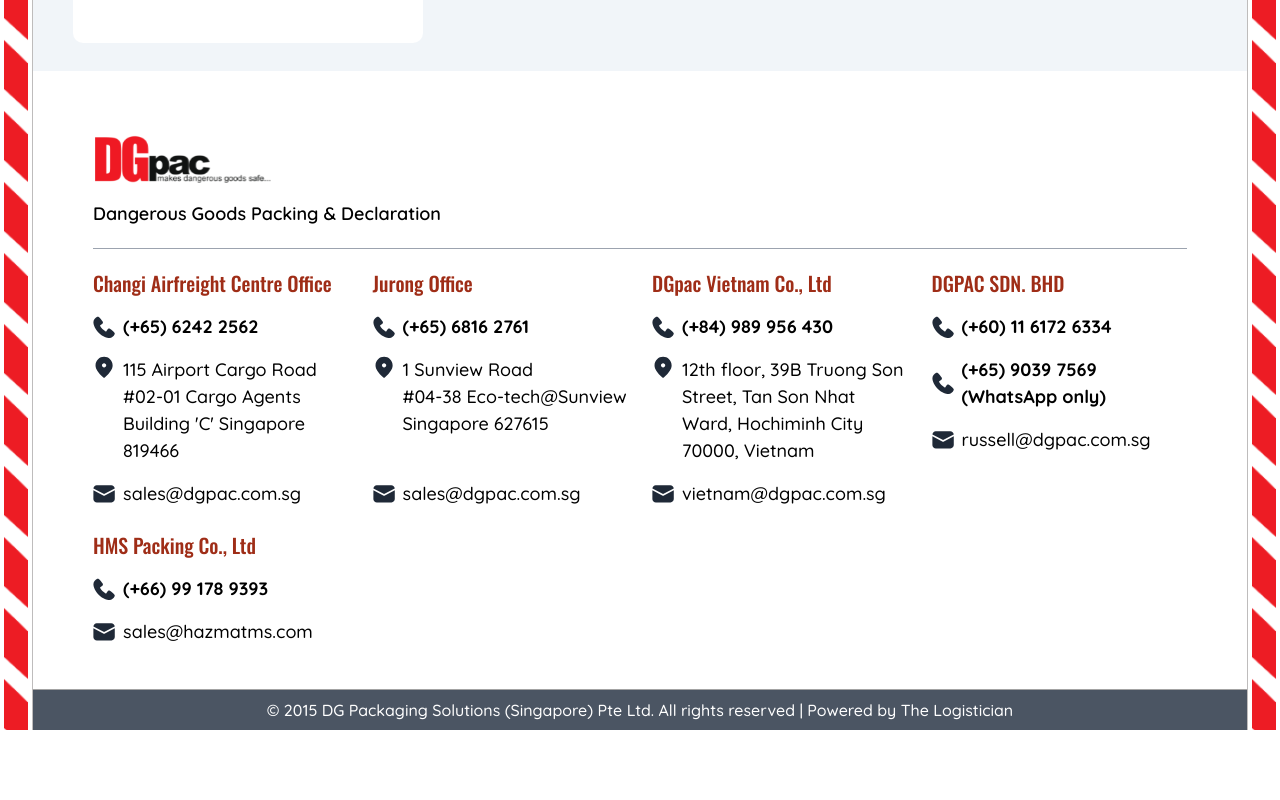
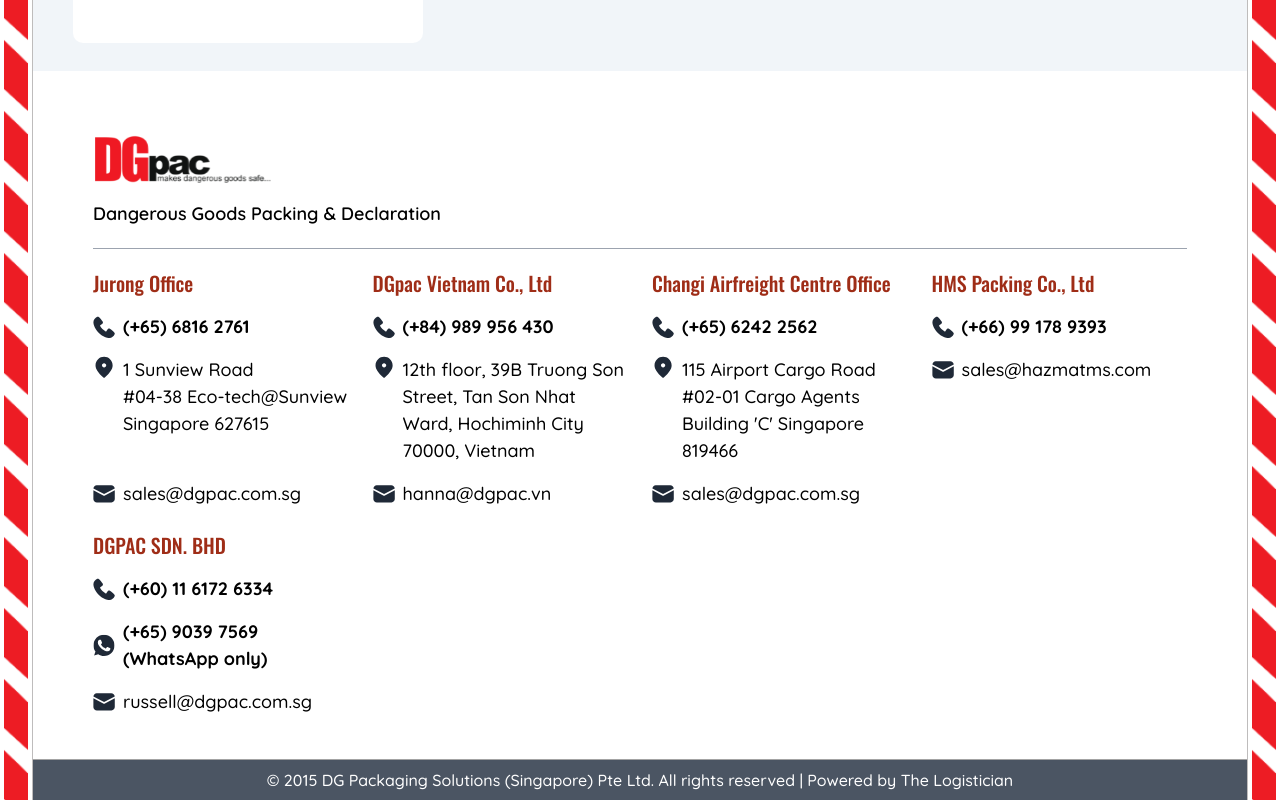
Before and after one commit to mmoc0910/dgpac_fe, a Next.js app: page /projects in a window 1280 px wide. Shown: the part 805-1605 px from the top of the page. Before the commit the page ends 1535 px from the top, so only its background shows below. Built offline with nearby package versions, Linux system fonts and the light colour scheme; no server answers.

Commit message:
fix issuse 26/8

```diff
--- a/src/components/common/Heading.tsx
+++ b/src/components/common/Heading.tsx
@@ -12,7 +12,7 @@
       <h2
         className={clsx(
           `text-inherit font-oswald font-bold text-[28px] lg:text-[48px] relative`,
-          "after:content-[''] after:w-[50px] after:block after:border-t-2 after:border-t-inherit after:absolute after:-bottom-3",
+          "after:content-[''] after:rounded-full after:w-[60px] lg:after:w-[50px] after:block after:border-t-2 after:border-t-inherit after:absolute after:-bottom-3",
           "text-start after:left-0 after:translate-x-0 lg:text-center after:lg:-translate-x-1/2 after:lg:left-1/2"
         )}
       >
--- a/src/components/layout/main/items/footer.tsx
+++ b/src/components/layout/main/items/footer.tsx
@@ -5,13 +5,6 @@
 import React from "react";
 
 const headquarters = [
-  {
-    title: "Changi Airfreight Centre Office",
-    phone: ["(+65) 6242 2562"],
-    location: `115 Airport Cargo Road
-     #02-01 Cargo Agents Building 'C' Singapore 819466`,
-    email: "sales@dgpac.com.sg",
-  },
   {
     title: "Jurong Office",
     phone: ["(+65) 6816 2761"],
@@ -23,18 +16,26 @@
     title: "DGpac Vietnam Co., Ltd",
     phone: ["(+84) 989 956 430"],
     location: `12th floor, 39B Truong Son Street, Tan Son Nhat Ward, Hochiminh City 70000, Vietnam`,
-    email: "vietnam@dgpac.com.sg",
+    email: "hanna@dgpac.vn",
   },
   {
-    title: "DGPAC SDN. BHD",
-    phone: ["(+60) 11 6172 6334", "(+65) 9039 7569 (WhatsApp only)"],
-    location: ``,
-    email: "russell@dgpac.com.sg",
+    title: "Changi Airfreight Centre Office",
+    phone: ["(+65) 6242 2562"],
+    location: `115 Airport Cargo Road
+     #02-01 Cargo Agents Building 'C' Singapore 819466`,
+    email: "sales@dgpac.com.sg",
   },
   {
     title: "HMS Packing Co., Ltd",
     phone: ["(+66) 99 178 9393"],
     email: "sales@hazmatms.com",
+  },
+  {
+    title: "DGPAC SDN. BHD",
+    phone: ["(+60) 11 6172 6334"],
+    whatsapp: ["(+65) 9039 7569 (WhatsApp only)"],
+    location: ``,
+    email: "russell@dgpac.com.sg",
   },
 ];
 
@@ -104,6 +105,17 @@
                       <div className="flex items-center gap-2" key={item}>
                         <div className="shrink-0">
                           <AppIcons name="phone" size={22} color="#1F2937" />
+                        </div>
+                        <p className="font-bold">{item}</p>
+                      </div>
+                    );
+                  })}
+                {item?.whatsapp &&
+                  item?.whatsapp?.map((item) => {
+                    return (
+                      <div className="flex items-center gap-2" key={item}>
+                        <div className="shrink-0">
+                          <AppIcons name="whatsapp" size={22} color="#1F2937" />
                         </div>
                         <p className="font-bold">{item}</p>
                       </div>
--- a/src/elements/icons/icons.tsx
+++ b/src/elements/icons/icons.tsx
@@ -29,6 +29,7 @@
   Funnel,
   FunnelSolid,
   Check,
+  Whatsapp,
 } from "./items";
 
 const icons = {
@@ -61,6 +62,7 @@
   funnel: Funnel,
   "funnel-solid": FunnelSolid,
   check: Check,
+  whatsapp: Whatsapp
 };
 
 export type IconName = keyof typeof icons;
--- a/src/elements/icons/items/index.ts
+++ b/src/elements/icons/items/index.ts
@@ -28,3 +28,4 @@
 export * from "./funnel";
 export * from "./funnel-solid";
 export * from "./check";
+export * from "./whatsapp";
--- /dev/null
+++ b/src/elements/icons/items/whatsapp.tsx
@@ -0,0 +1,36 @@
+import React from "react";
+import { IconProps } from "../type";
+
+export function Whatsapp({
+  color = "currentColor",
+  size = 24,
+  className = "",
+}: IconProps) {
+  return (
+    <svg
+      width={size}
+      height={size}
+      viewBox="0 0 24 25"
+      className={className}
+      fill="none"
+      xmlns="http://www.w3.org/2000/svg"
+    >
+      <g clip-path="url(#clip0_5107_977)">
+        <path
+          d="M12.003 0.976562H11.997C5.3805 0.976562 0 6.35856 0 12.9766C0 15.6016 0.846 18.0346 2.2845 20.0101L0.789 24.4681L5.4015 22.9936C7.299 24.2506 9.5625 24.9766 12.003 24.9766C18.6195 24.9766 24 19.5931 24 12.9766C24 6.36006 18.6195 0.976562 12.003 0.976562ZM18.9855 17.9221C18.696 18.7396 17.547 19.4176 16.6305 19.6156C16.0035 19.7491 15.1845 19.8556 12.4275 18.7126C8.901 17.2516 6.63 13.6681 6.453 13.4356C6.2835 13.2031 5.028 11.5381 5.028 9.81606C5.028 8.09406 5.9025 7.25556 6.255 6.89556C6.5445 6.60006 7.023 6.46506 7.482 6.46506C7.6305 6.46506 7.764 6.47256 7.884 6.47856C8.2365 6.49356 8.4135 6.51456 8.646 7.07106C8.9355 7.76856 9.6405 9.49056 9.7245 9.66756C9.81 9.84456 9.8955 10.0846 9.7755 10.3171C9.663 10.5571 9.564 10.6636 9.387 10.8676C9.21 11.0716 9.042 11.2276 8.865 11.4466C8.703 11.6371 8.52 11.8411 8.724 12.1936C8.928 12.5386 9.633 13.6891 10.671 14.6131C12.0105 15.8056 13.0965 16.1866 13.485 16.3486C13.7745 16.4686 14.1195 16.4401 14.331 16.2151C14.5995 15.9256 14.931 15.4456 15.2685 14.9731C15.5085 14.6341 15.8115 14.5921 16.1295 14.7121C16.4535 14.8246 18.168 15.6721 18.5205 15.8476C18.873 16.0246 19.1055 16.1086 19.191 16.2571C19.275 16.4056 19.275 17.1031 18.9855 17.9221Z"
+          fill={color}
+        />
+      </g>
+      <defs>
+        <clipPath id="clip0_5107_977">
+          <rect
+            width="24"
+            height="24"
+            fill="white"
+            transform="translate(0 0.976562)"
+          />
+        </clipPath>
+      </defs>
+    </svg>
+  );
+}
--- a/src/pages/products/index.tsx
+++ b/src/pages/products/index.tsx
@@ -15,6 +15,7 @@
 export default function Products({
   products,
 }: InferGetStaticPropsType<typeof getServerSideProps>) {
+  console.log('products ~ ', products)
   return (
     <div className="">
       <Seo
@@ -111,9 +112,13 @@
             const styles = stylesMap[index];
             return (
               <div key={item._id} className={cn(styles?.wrapper)}>
-                <p className="max-lg:block hidden font-oswald text-2xl font-semibold text-primary500 pb-4">
+                <Link
+                  href={item?.linkSharepoint || ""}
+                  target="_blank"
+                  className="max-lg:block hidden font-oswald text-2xl font-semibold text-primary500 pb-4"
+                >
                   {item.title}
-                </p>
+                </Link>
                 <div className={cn(styles?.container)}>
                   <div className={cn(styles?.image)}>
                     <Image
@@ -135,7 +140,11 @@
                       {item.title}
                     </Link>
                     <div className={cn("space-y-3")}>
-                      <div className={cn("font-medium md:text-lg space-y-3 text-justify")}>
+                      <div
+                        className={cn(
+                          "font-medium md:text-lg space-y-3 text-justify"
+                        )}
+                      >
                         {/* <p>
                         DGpac provides a comprehensive inventory of UN-tested
                         packaging. including various forms such as drums
--- a/src/screens/home/AboutUs.tsx
+++ b/src/screens/home/AboutUs.tsx
@@ -43,7 +43,7 @@
       <div className="relative w-full aspect-square lg:aspect-auto rounded-xl overflow-hidden">
         <Image
           priority
-          src={image ?? "/images/aboutus2.jpg"}
+          src={"/images/Rectangle2071.png"}
           alt="about-us"
           fill
           className="object-cover"
@@ -80,7 +80,7 @@
                     styles.text
                   )}
                 >
-                  {item.title}fgfg
+                  {item.title}
                 </p>
                 <p
                   className={clsx(
--- a/src/screens/home/ContactUS.tsx
+++ b/src/screens/home/ContactUS.tsx
@@ -133,7 +133,7 @@
                 className="font-bold text-xl px-4 py-2 rounded-[10px] bg-white border border-primary50"
                 onClick={() => setshowForm(true)}
               >
-                CONTACT US
+                SEND A REQUEST
               </button>
             </div>
           </div>
@@ -142,7 +142,7 @@
           className={cn(
             "space-y-6 lg:block transition duration-300",
             showForm
-              ? "max-md:fixed max-md:z-40 max-md:inset-0 max-md:top-11 max-md:bg-primary60 max-md:p-8 max-md:space-y-3 max-md:opacity-100"
+              ? "max-md:fixed overflow-y-auto max-md:z-40 max-md:inset-0 max-md:top-11 max-md:bg-primary60 max-md:p-8 max-md:space-y-3 max-md:opacity-100"
               : "max-md:hidden max-md:opacity-0 max-md:inset-10"
           )}
         >
--- a/src/screens/home/ExpertOfLocation.tsx
+++ b/src/screens/home/ExpertOfLocation.tsx
@@ -1,4 +1,5 @@
 import { ButtonContactUs, Heading } from "@/components";
+import clsx from "clsx";
 import React from "react";
 
 export function ExpertOfLocation() {
@@ -8,10 +9,17 @@
         <Heading heading="EXPERT ON LOCATION" className="text-primary" />
       </div>
       <div className="bg-gray100 rounded-[10px] p-4 lg:p-6 space-y-3">
-        <div className="block lg:hidden">
-          <Heading heading="EXPERT ON LOCATION" className="text-primary" />
+        <div className={clsx("pb-6 block lg:hidden")}>
+          <h2
+            className={clsx(
+              `text-black text-center font-oswald font-bold text-[28px] lg:text-[48px] relative`,
+              "after:content-[''] after:w-[60px] after:block after:border-t-2 after:border-t-inherit after:absolute after:-bottom-2 after:right-1/2 after:translate-x-1/2"
+            )}
+          >
+            Expert on Location
+          </h2>
         </div>
-        <h4 className="max-md:text-center max-md:px-4">
+        <h4 className="max-md:text-justify">
           <span className="text-primary font-bold">
             Bringing Dangerous Goods (DG) expertise directly to your site!
           </span>{" "}
@@ -77,7 +85,7 @@
                 <p className="text-neutral700 font-bold">
                   Value-added Services
                 </p>
-                <ul className="list-disc pl-7 text-neutral800">
+                <ul className="hidden lg:block list-disc pl-7 text-neutral800">
                   <li>Plywood/Heat-treated Overpack</li>
                   <li>Plywood/Heat-treated Crating</li>
                   <li>Medical/Biological/Clinical Dry Ice Supply</li>
--- a/src/screens/home/OurBlog.tsx
+++ b/src/screens/home/OurBlog.tsx
@@ -10,7 +10,7 @@
   return (
     <div id="blogs" className="py-3 lg:py-16 xl:py-16 space-y-8">
       <div className="max-lg:px-4 ">
-        <Heading heading="OUR BLOG" className="text-primary500" />
+        <Heading heading="OUR BLOG" className="lg:text-primary500" />
       </div>
       <div
         className="max-lg:scroll-px-4 max-lg:flex max-lg:items-stretch max-lg:overflow-x-auto max-lg:snap-x max-lg:snap-mandatory max-lg:scroll-smooth
--- a/src/screens/home/Projects.tsx
+++ b/src/screens/home/Projects.tsx
@@ -11,7 +11,7 @@
     <div id="projects" className="py-3 lg:py-16 xl:py-16 lg:bg-background-secondary space-y-3 md:space-y-8">
       <Heading
         heading="OUR PROJECTS"
-        className="text-primary px-4 lg:px-16 xl:px-28"
+        className="lg:text-primary px-4 lg:px-16 xl:px-28"
       />
       <div
         className="max-md:scroll-px-4 max-md:flex max-md:overflow-x-auto max-md:snap-x max-md:snap-mandatory max-md:scroll-smooth
```
